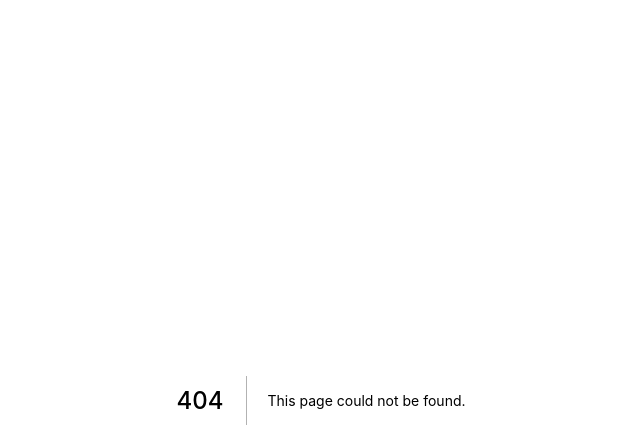
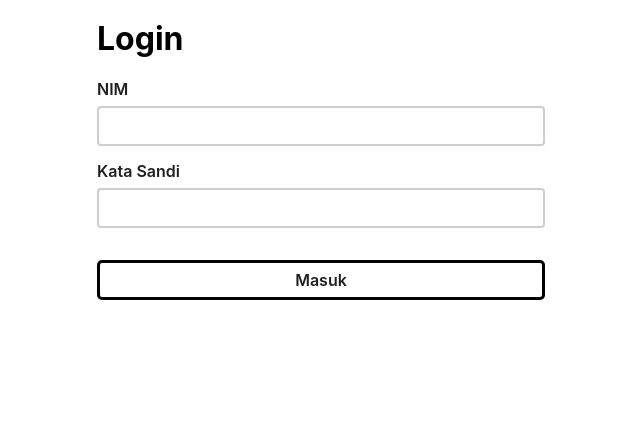
Before and after one commit to kalwabed/amikotwo, a Next.js app: page /login in a window 1280 px wide. Before the commit this address had no page. Shown: the top 448 px of the page, without its empty margins (319-959 px from the left). Built offline with nearby package versions, Linux system fonts and the light colour scheme.

Commit message:
init react hook form

```diff
--- a/package.json
+++ b/package.json
@@ -18,7 +18,8 @@
     "@stitches/react": "^1.2.6",
     "next": "latest",
     "react": "^17.0.2",
-    "react-dom": "^17.0.2"
+    "react-dom": "^17.0.2",
+    "react-hook-form": "^7.26.1"
   },
   "devDependencies": {
     "@types/node": "^17.0.17",
--- a/src/components/form-login.tsx
+++ b/src/components/form-login.tsx
@@ -1,7 +1,8 @@
 import React from 'react'
+import { useForm } from 'react-hook-form'
 
 import { styled } from 'stitches.config'
-import Box from './shared/box'
+import { Box } from './shared'
 
 const Input = styled('input', {
   position: 'relative',
@@ -69,19 +70,25 @@ const LoginButton = styled('button', {
 })
 
 const FormLogin = () => {
+  const { register, handleSubmit } = useForm()
+
+  const handleSubmitForm = async data => {
+    console.log(data)
+  }
+
   return (
-    <Box css={{ marginY: '$4' }}>
-      <div role="group">
+    <Box css={{ marginY: '$4' }} as="form" onSubmit={handleSubmit(handleSubmitForm)}>
+      <Box role="group">
         <InputLabel htmlFor="nim">NIM</InputLabel>
-        <Input id="nim" />
-      </div>
+        <Input id="nim" {...register('nim')} />
+      </Box>
 
       <Box role="group" css={{ marginTop: '$4' }}>
         <InputLabel htmlFor="password">Kata Sandi</InputLabel>
-        <Input id="password" type="password" />
+        <Input id="password" type="password" {...register('password')} />
       </Box>
 
-      <LoginButton isFullWidth css={{ marginTop: '$8' }}>
+      <LoginButton isFullWidth role="button" type="submit" css={{ marginTop: '$8' }}>
         Masuk
       </LoginButton>
     </Box>
--- a/src/components/layout/layout-root.tsx
+++ b/src/components/layout/layout-root.tsx
@@ -1,6 +1,6 @@
 import React from 'react'
 
-import Box from '~components/shared/box'
+import { Box } from '~components/shared'
 
 const LayoutRoot: React.FC = ({ children }) => {
   return <Box css={{ display: 'flex', minHeight: '100%', width: '100%', flexDirection: 'column' }}>{children}</Box>
--- /dev/null
+++ b/src/components/shared/container.tsx
@@ -0,0 +1,25 @@
+import { styled } from 'stitches.config'
+
+const Container = styled('div', {
+  marginX: 'auto',
+  paddingX: '$4',
+  width: '100%',
+  maxWidth: '384px',
+  '@md': {
+    paddingX: '0',
+    maxWidth: '448px'
+  },
+
+  variants: {
+    size: {
+      1: {
+        maxWidth: '384px'
+      },
+      2: {
+        maxWidth: '448px'
+      }
+    }
+  }
+})
+
+export default Container
--- /dev/null
+++ b/src/components/shared/index.ts
@@ -0,0 +1,3 @@
+export { default as Container } from './container'
+export { default as Box } from './box'
+export { default as Text } from './text'
--- /dev/null
+++ b/src/pages/login.tsx
@@ -0,0 +1,15 @@
+import React from 'react'
+
+import FormLogin from '~components/form-login'
+import { Container } from '~components/shared'
+
+const Loginpage = () => {
+  return (
+    <Container>
+      <h1>Login</h1>
+      <FormLogin />
+    </Container>
+  )
+}
+
+export default Loginpage
```
Also changed, not shown: src/pages/index.tsx (+3 -27 lines), 2 other files (tests, documents, lock files or other folders).
